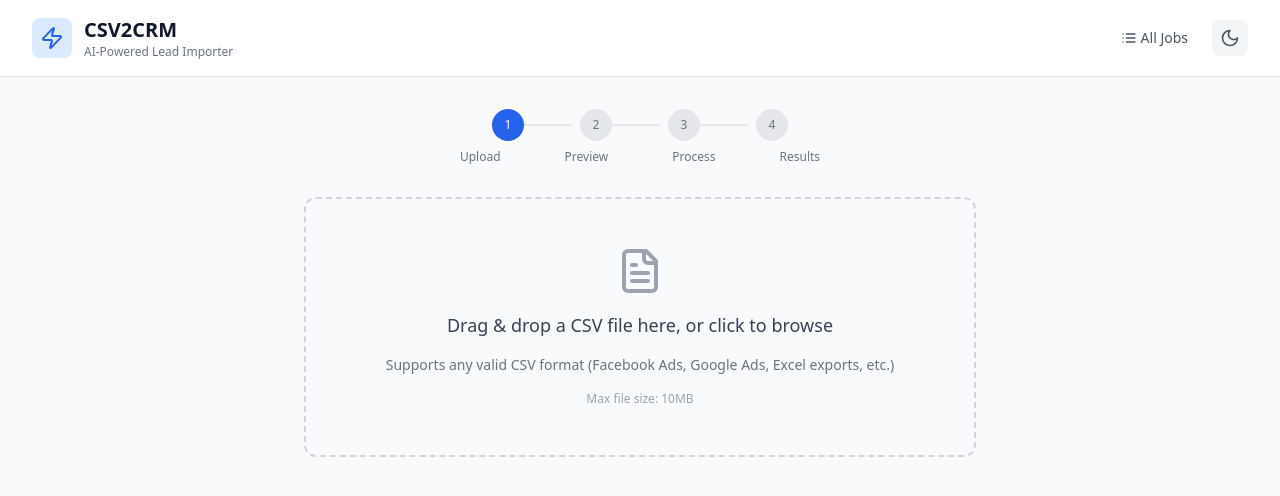
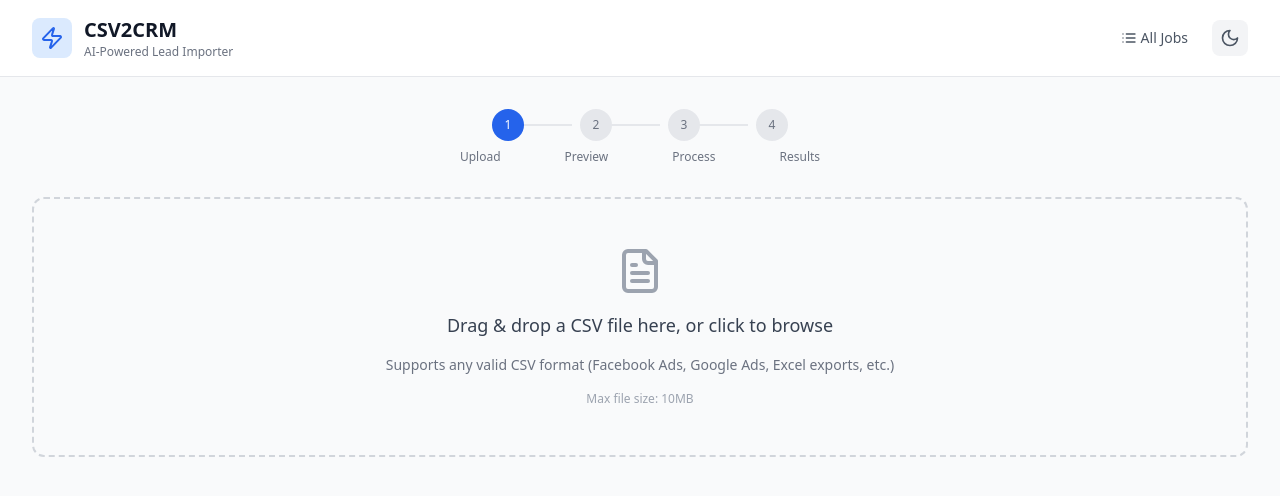
Before and after one commit to Agamya-Samuel/csv2crm, a Next.js app in the folder apps/web/: page / in a window 1280 px wide. Shown: the top 496 px of the page. Built offline with nearby package versions, Linux system fonts and the light colour scheme; no server answers.

Commit message:
fix(web): match FileUploader width to navbar width
Change max-w-2xl to max-w-7xl on the drop zone container so it spans
the same width as the top navbar.

```diff
--- a/apps/web/src/components/FileUploader.tsx
+++ b/apps/web/src/components/FileUploader.tsx
@@ -32,7 +32,7 @@
   });
 
   return (
-    <div className="w-full max-w-2xl mx-auto">
+    <div className="w-full max-w-7xl mx-auto">
       <div
         {...getRootProps()}
         className={`
```
